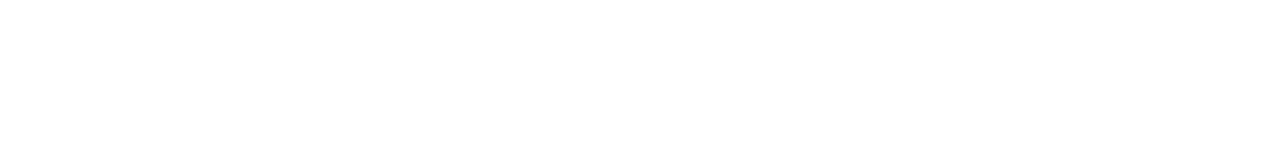
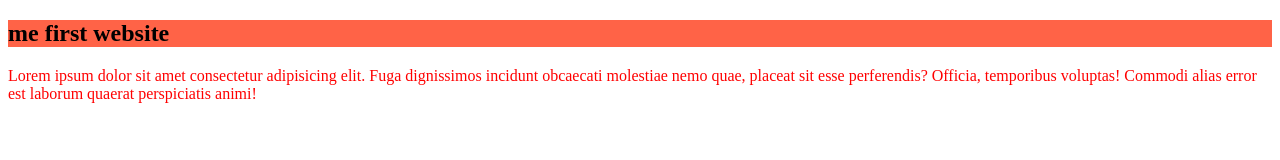
Before and after one commit to tamim6421/new-repo, a plain HTML site: page newRepo.html in a window 1280 px wide. Drawn offline with Linux system fonts and the light colour scheme.

Commit message:
added the first blog

```diff
--- a/newRepo.html
+++ b/newRepo.html
@@ -4,8 +4,13 @@
     <meta charset="UTF-8">
     <meta name="viewport" content="width=device-width, initial-scale=1.0">
     <title>New repo</title>
+    <link rel="stylesheet" href="newrepo.css">
 </head>
 <body>
+    <div>
+        <h2>me first website</h2>
+        <p>Lorem ipsum dolor sit amet consectetur adipisicing elit. Fuga dignissimos incidunt obcaecati molestiae nemo quae, placeat sit esse perferendis? Officia, temporibus voluptas! Commodi alias error est laborum quaerat perspiciatis animi!</p>
+    </div>
 
 </body>
 </html>
--- /dev/null
+++ b/newrepo.css
@@ -0,0 +1,6 @@
+h2{
+    background: tomato;
+}
+p{
+    color: red;
+}
```
